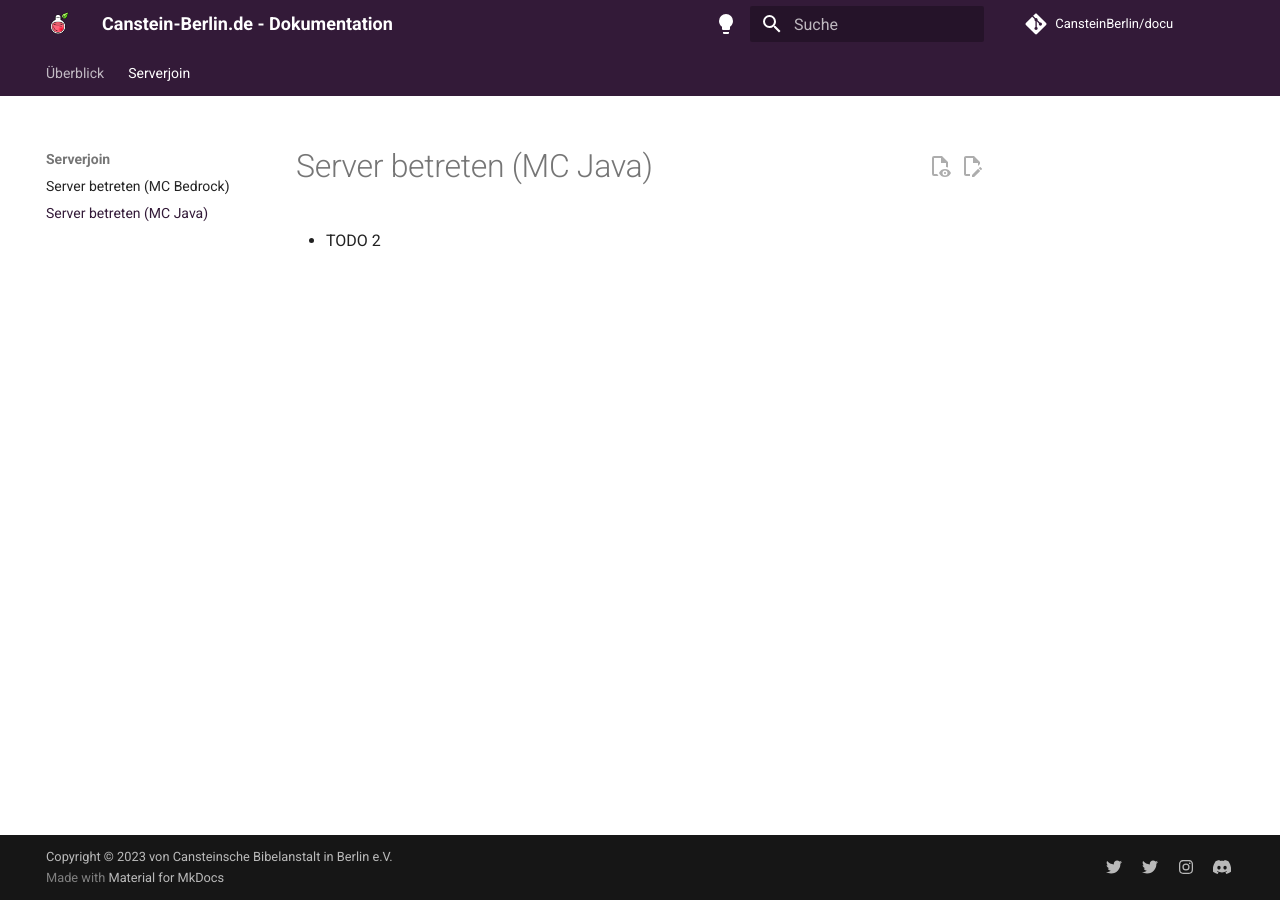
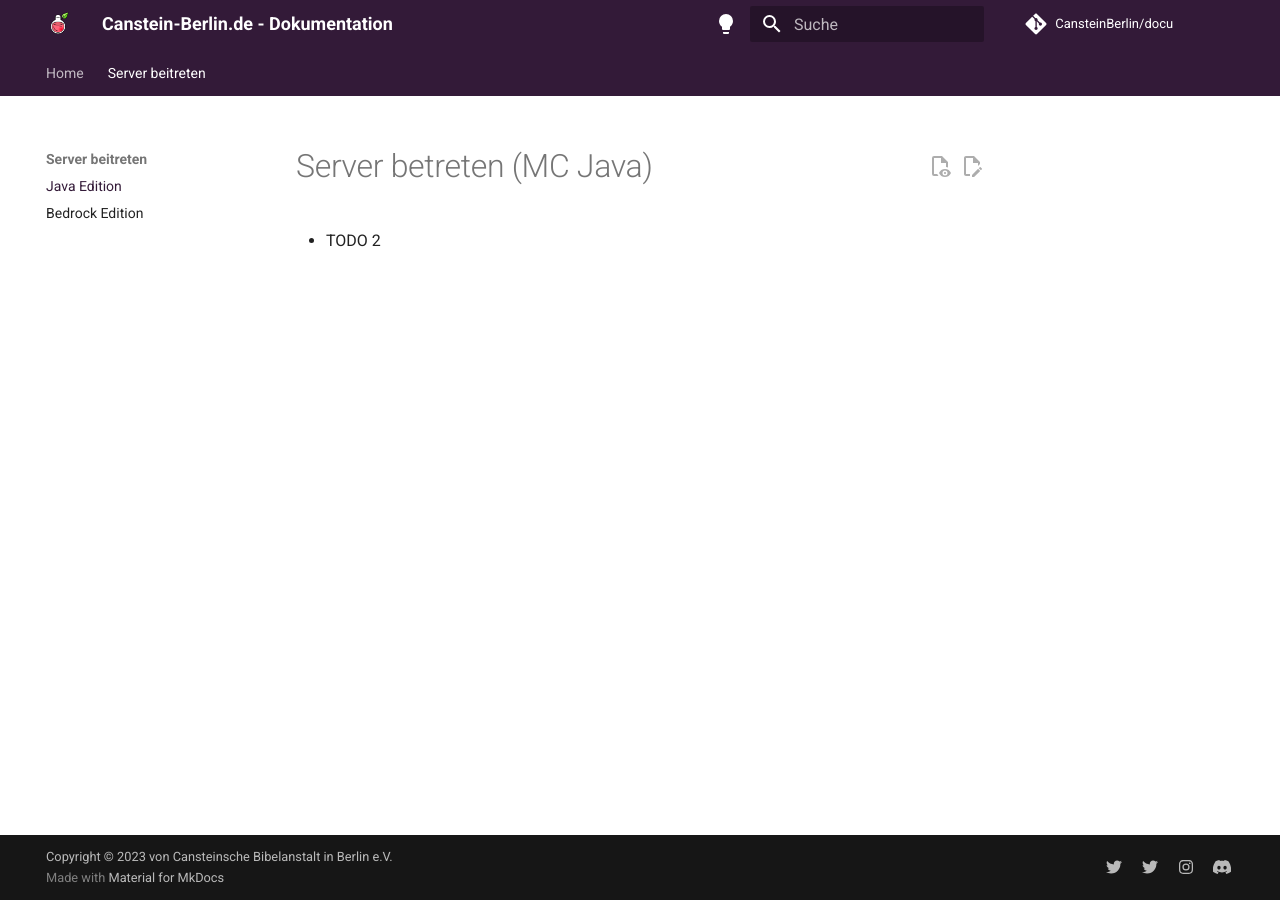
Before and after one commit to CansteinBerlin/docu, an MkDocs documentation site: the page built from docs/serverjoin/serverjoin-java.md, in a window 1280 px wide. Built offline with MkDocs 1.6.1 and Material for MkDocs 9.7.7, drawn with Linux system fonts in a browser that asks for light colours; comment, search, counter and statistics services are not loaded; some of the changed lines change nothing that is shown.

Commit message:
Change page menu

```diff
--- a/mkdocs.yml
+++ b/mkdocs.yml
@@ -118,3 +118,10 @@ markdown_extensions:
   - pymdownx.tasklist:
       custom_checkbox: true
   - pymdownx.tilde
+
+# Page tree
+nav:
+  - Home: index.md
+  - Server beitreten:
+    - Java Edition: serverjoin/serverjoin-java.md
+    - Bedrock Edition: serverjoin/serverjoin-bedrock.md
```
